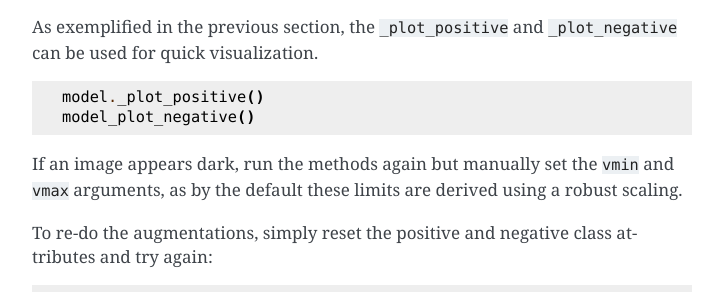
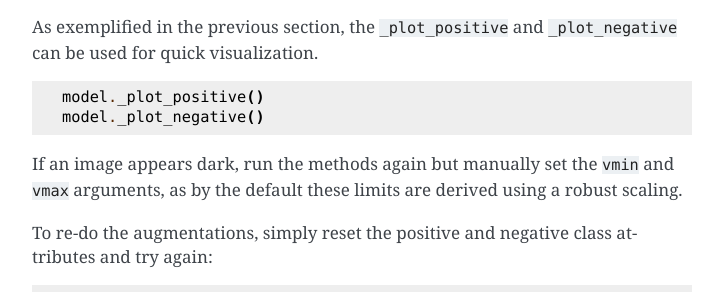
Before and after one commit to Professor-G/pyBIA, a Sphinx documentation site: the page built from docs/source/Examples.rst, in a window 1280 px wide and 900 px high, scrolled down 6057 px. Shown: the part 152-444 px from the top of the window, without its empty margins (388-1111 px from the left). Built offline with Sphinx 7.4.7, drawn with Linux system fonts in a browser that asks for light colours.

Commit message:
for ezra:

```diff
--- a/docs/source/Examples.rst
+++ b/docs/source/Examples.rst
@@ -164,7 +164,7 @@ As exemplified in the previous section, the ``_plot_positive`` and ``_plot_negat
 .. code-block:: python
 
 	model._plot_positive()
-	model_plot_negative()
+	model._plot_negative()
 
 If an image appears dark, run the methods again but manually set the ``vmin`` and ``vmax`` arguments, as by the default these limits are derived using a robust scaling.
 
```
